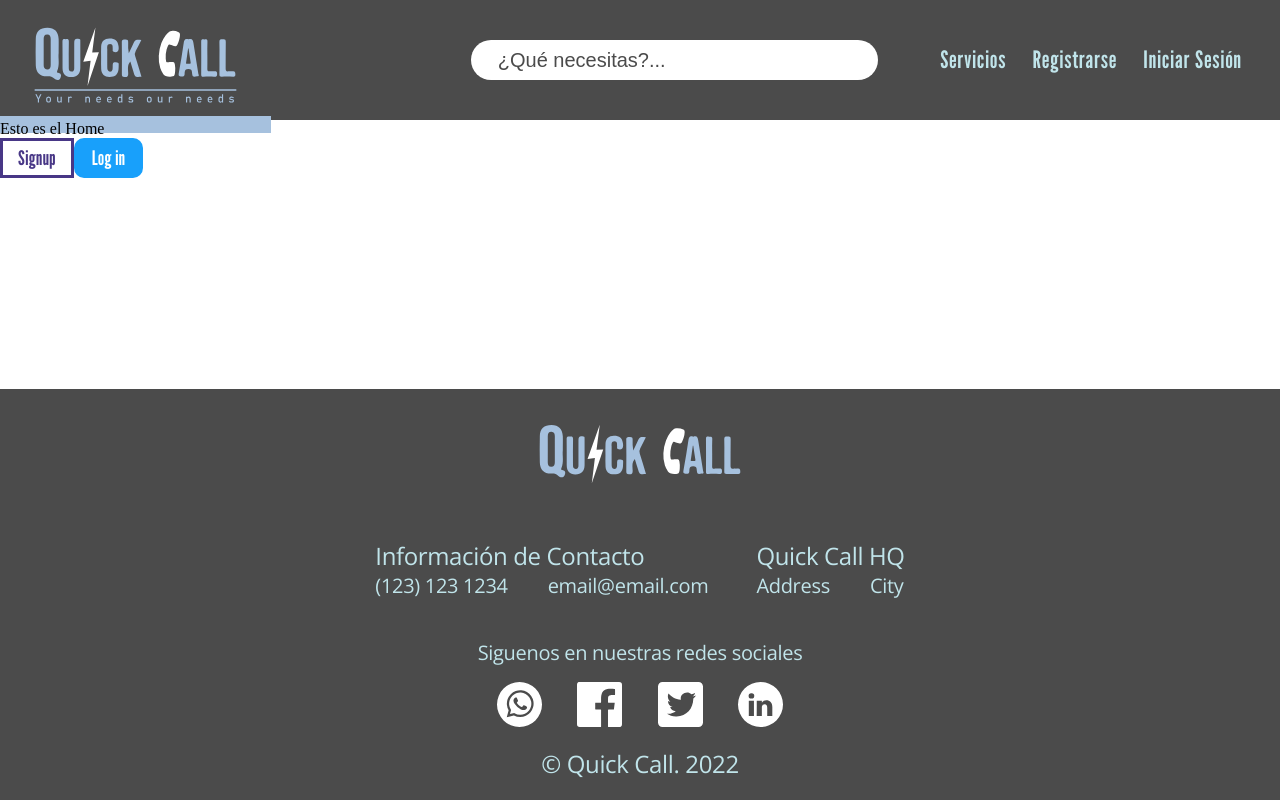
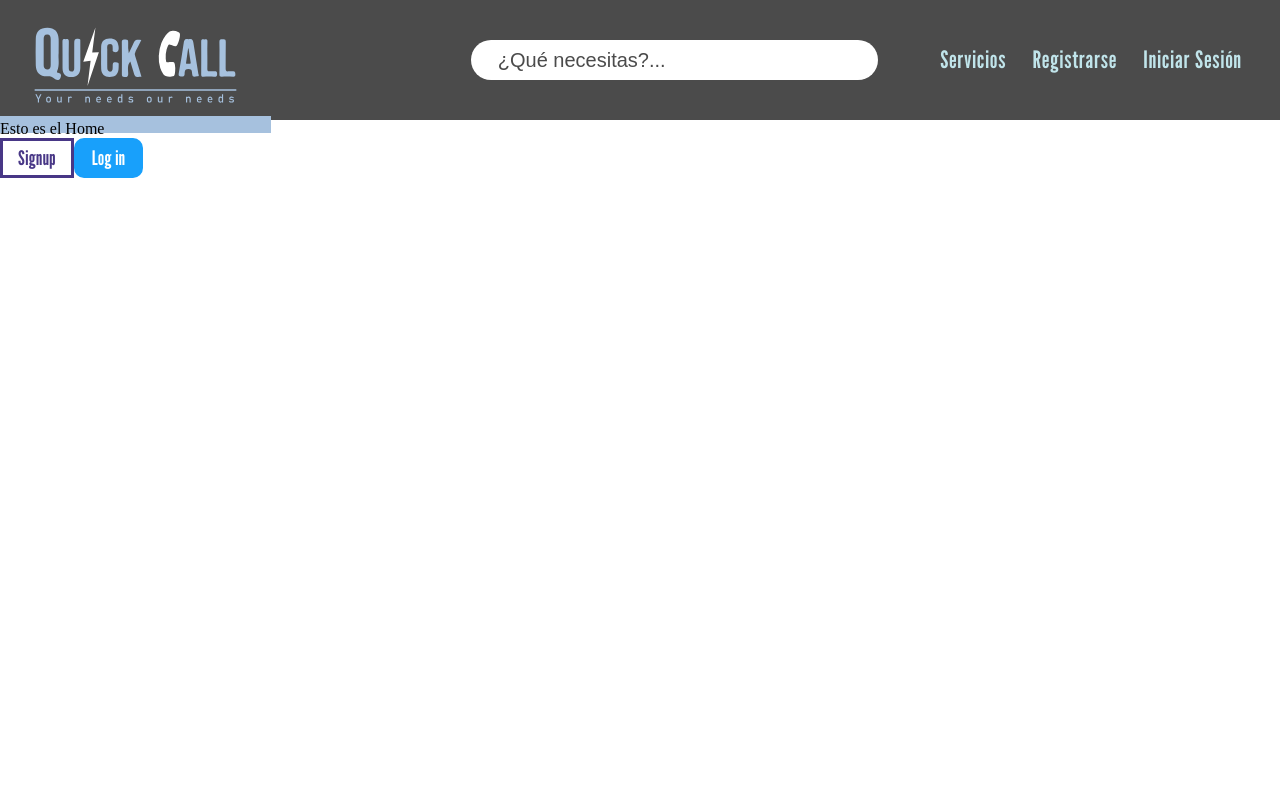
Before and after one commit to Luis-S-S/quick-call, a React (Create React App) app: page / in a window 1280 px wide. Built offline with nearby package versions, Linux system fonts and the light colour scheme.

Commit message:
refactor navbar

```diff
--- a/src/Pages/Home.jsx
+++ b/src/Pages/Home.jsx
@@ -11,7 +11,7 @@ export const Home = () => {
        <main>Esto es el Home</main>
        <ButtonSquare text="Signup" link="/Signup" />
        <ButtonRound text="Log in" link="/Login" />
-       <Footer/>
+       {/* <Footer/> */}
       </div>
     );
   }
--- a/src/components/Navbar/NavigationBar.jsx
+++ b/src/components/Navbar/NavigationBar.jsx
@@ -3,11 +3,11 @@ import {Link} from 'react-router-dom';
 
 function NavBar() {
   return (
-    <>
+    <div className='navbar'>
       <nav>
         <input type="checkbox" id="check" />
         <label for="check" className='checkbtn'>&#9776;</label>
-        <Link to='/'><img src='logo/quick-call-logo--colored.svg' alt="logo"/></Link>
+        <Link to='/'><img className='logo' src='logo/quick-call-logo--colored.svg' alt="logo"/></Link>
         <input type="" placeholder="   ¿Qué necesitas?..." id='search'/>
         <ul>
           <li><Link to='/'>Servicios</Link></li>
@@ -15,7 +15,7 @@ function NavBar() {
           <li><Link to='/Login'>Iniciar Sesión</Link></li>
         </ul>
       </nav>
-    </>
+    </div>
   )
 }
 
--- a/src/components/Navbar/NavigationBar.scss
+++ b/src/components/Navbar/NavigationBar.scss
@@ -11,13 +11,14 @@ $light-blue: #C0E4EA;
   text-decoration: none;
 }
 
+.navbar {
   nav {
     background-color: $dark-grey;
     height: 120px;
     width: 100%;
   }
 
-img {
+  .logo {
     height: 130px;
     padding: 0 20px;
   }
@@ -106,3 +107,4 @@ a.active, a:hover {
       left: 0;
     }
   }
+}
```
Lines whose indentation alone changed are shown as unchanged.
